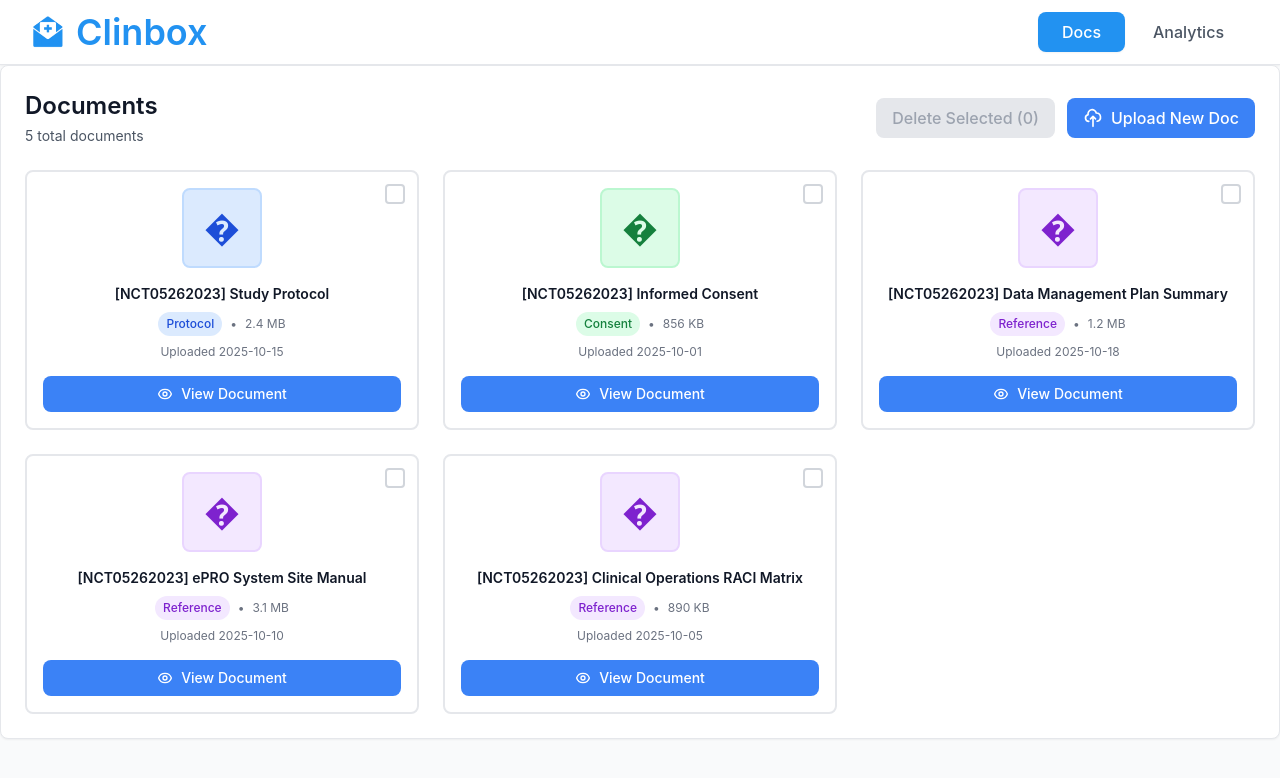
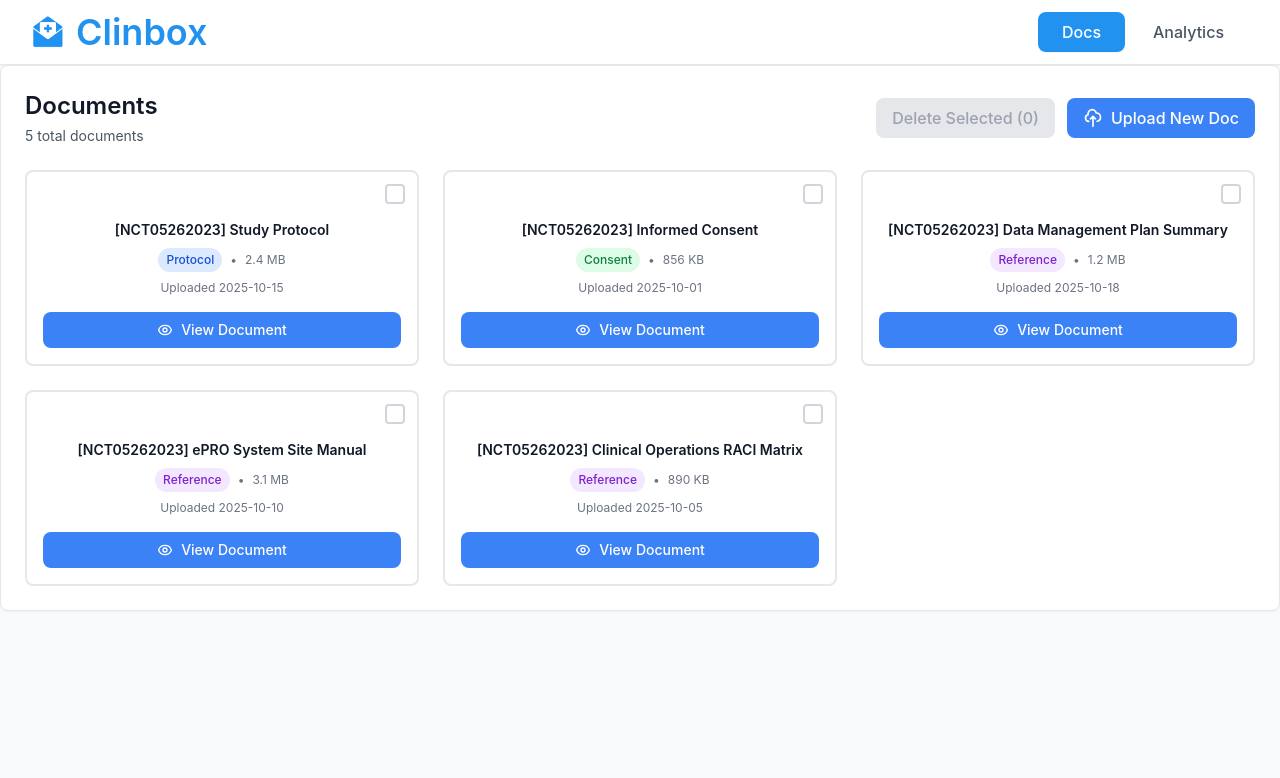
Before and after one commit to Greenwood-Technologies-Org/makora-bio-website, a React (Vite) app: page /demo in a window 1280 px wide. Both pictures are taken after a click on the button "Docs". Shown: the top 778 px of the page. Built offline with nearby package versions, Linux system fonts and the light colour scheme.

Commit message:
remove header

```diff
--- a/src/components/demo/Docs.jsx
+++ b/src/components/demo/Docs.jsx
@@ -190,11 +190,6 @@ function Docs() {
   const [selectedDocs, setSelectedDocs] = useState(new Set());
   const [viewingDoc, setViewingDoc] = useState(null);
 
-  const getFileIcon = (type) => {
-    // All files are PDFs now
-    return '�';
-  };
-
   const getFileColor = (type) => {
     const colors = {
       Protocol: 'bg-blue-100 text-blue-700 border-blue-200',
@@ -289,19 +284,9 @@ function Docs() {
                 </div>
               </div>
 
-              {/* File Icon */}
-              <div
-                className="flex items-center justify-center mb-4 pt-4 cursor-pointer"
-                onClick={() => setViewingDoc(doc)}
-              >
-                <div className={`w-20 h-20 rounded-lg border-2 flex items-center justify-center text-4xl transition-transform group-hover:scale-110 ${getFileColor(doc.type)}`}>
-                  {getFileIcon(doc.type)}
-                </div>
-              </div>
-
               {/* File Info */}
               <div
-                className="text-center pb-4 cursor-pointer"
+                className="text-center pb-4 pt-12 cursor-pointer"
                 onClick={() => setViewingDoc(doc)}
               >
                 <h3 className="text-sm font-semibold text-gray-900 mb-2 px-2" title={doc.name}>
```
